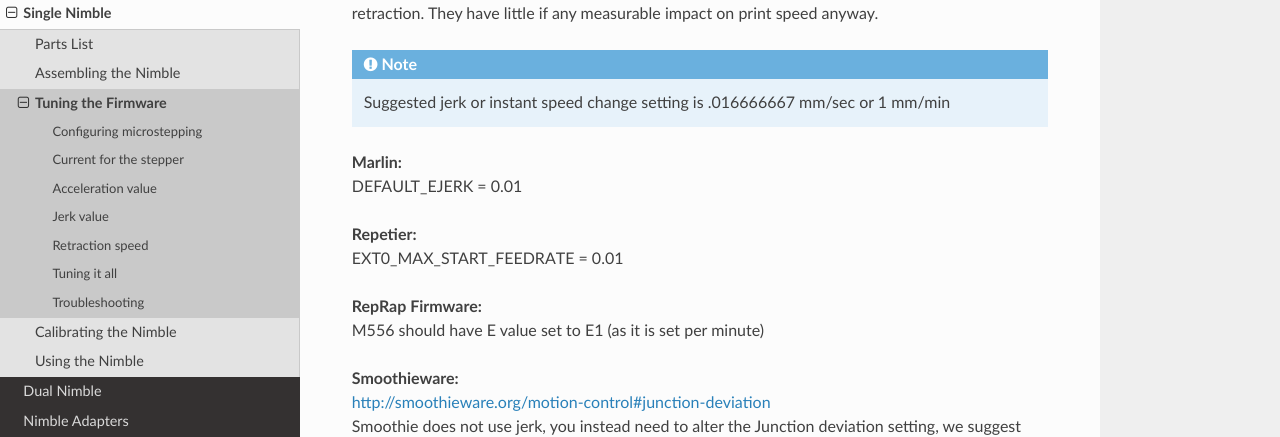
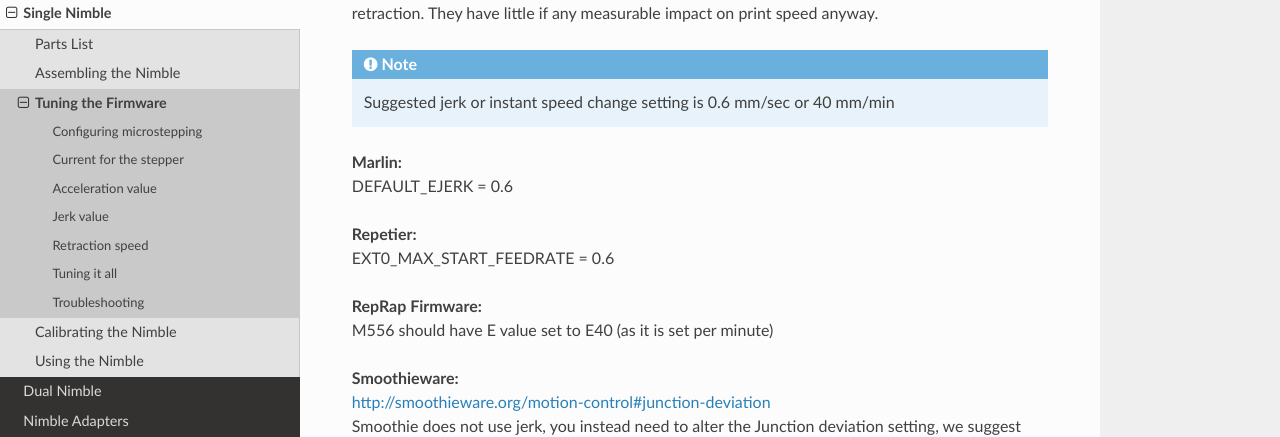
Before and after one commit to ZestyTechnology/zesty-docs, a Sphinx documentation site: the page built from docs/nimble_single/tuning.rst, in a window 1280 px wide and 900 px high, scrolled down 1730 px. Shown: the part 165-602 px from the top of the window. Built offline with Sphinx 7.4.7 and the Read the Docs theme 2.0.0, drawn with Linux system fonts in a browser that asks for light colours.

Commit message:
Update tuning.rst

```diff
--- a/docs/nimble_single/tuning.rst
+++ b/docs/nimble_single/tuning.rst
@@ -56,16 +56,16 @@
 
 Another aspect you need to reduce is the jerk value as it helps to move the gears and drive cable in a smooth way. The goal here is to get smooth motion, not harsh forced movements. After you adjust the jerk settings, we suggest you leave them as set and do not use them to tune the retraction. They have little if any measurable impact on print speed anyway.
 
-.. Note:: Suggested jerk or instant speed change setting is .016666667 mm/sec or 1 mm/min
+.. Note:: Suggested jerk or instant speed change setting is 0.6 mm/sec or 40 mm/min
 
 | **Marlin:**
-| DEFAULT_EJERK = 0.01
+| DEFAULT_EJERK = 0.6
 |
 | **Repetier:**
-| EXT0_MAX_START_FEEDRATE = 0.01
+| EXT0_MAX_START_FEEDRATE = 0.6
 |
 | **RepRap Firmware:**
-| M556 should have E value set to E1  (as it is set per minute)
+| M556 should have E value set to E40  (as it is set per minute)
 |
 | **Smoothieware:**
 | http://smoothieware.org/motion-control#junction-deviation
```
